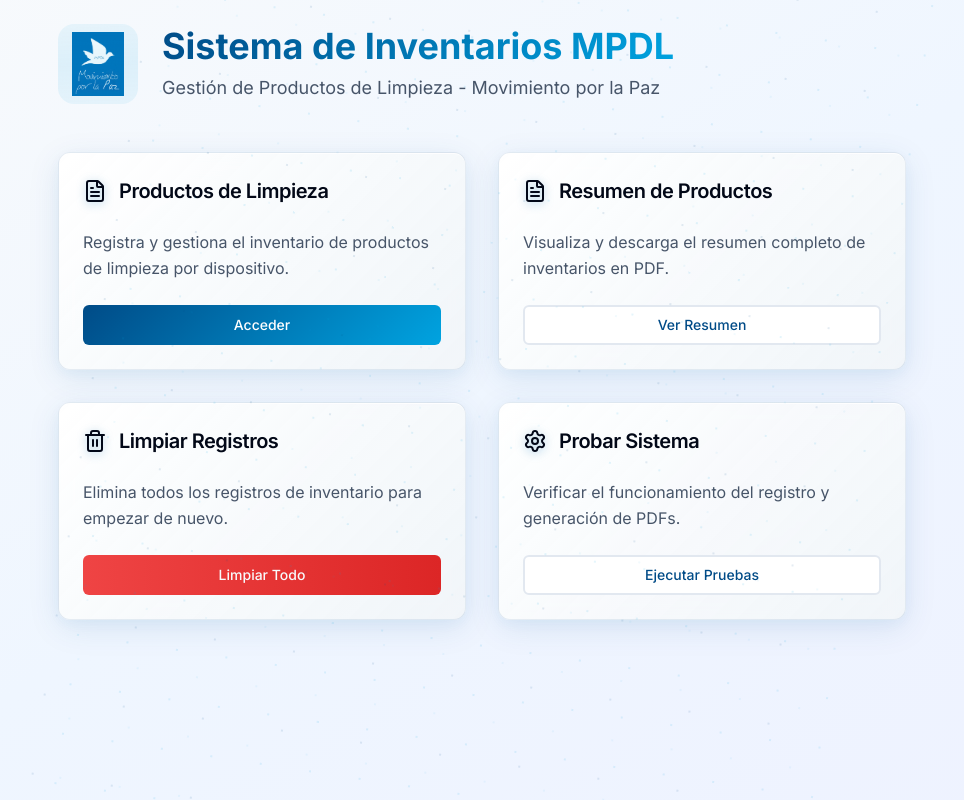
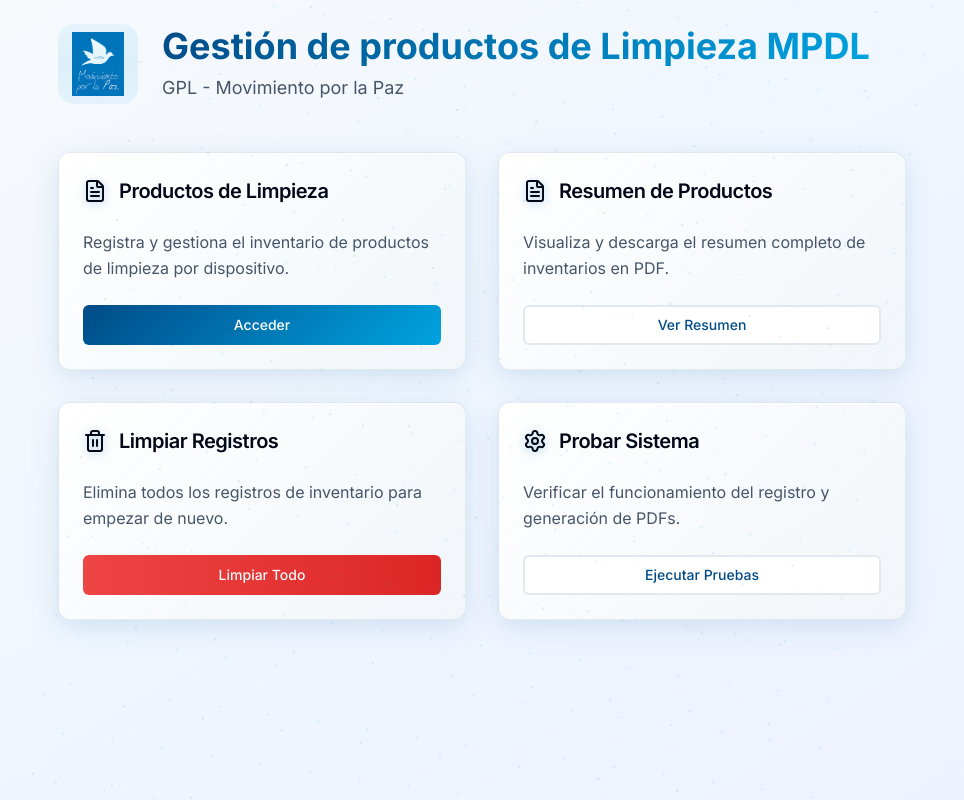
Before and after one commit to OttO0101/MPDL-Unified, a Next.js app: page / in a window 1280 px wide. Shown: the whole page, without its empty margins (158-1122 px from the left). Built offline with nearby package versions, Linux system fonts and the light colour scheme.

Commit message:
feat: update home page header text for clarity and brevity

```diff
--- a/app/page.tsx
+++ b/app/page.tsx
@@ -81,8 +81,8 @@ export default function HomePage() {
               <AppLogo size="large" />
             </div>
             <div>
-              <h1 className="text-4xl font-bold text-gradient mb-2">Sistema de Inventarios MPDL</h1>
-              <p className="text-lg text-slate-600">Gestión de Productos de Limpieza - Movimiento por la Paz</p>
+              <h1 className="text-4xl font-bold text-gradient mb-2">Gestión de productos de Limpieza MPDL</h1>
+              <p className="text-lg text-slate-600">GPL - Movimiento por la Paz</p>
             </div>
           </div>
         </div>
```
